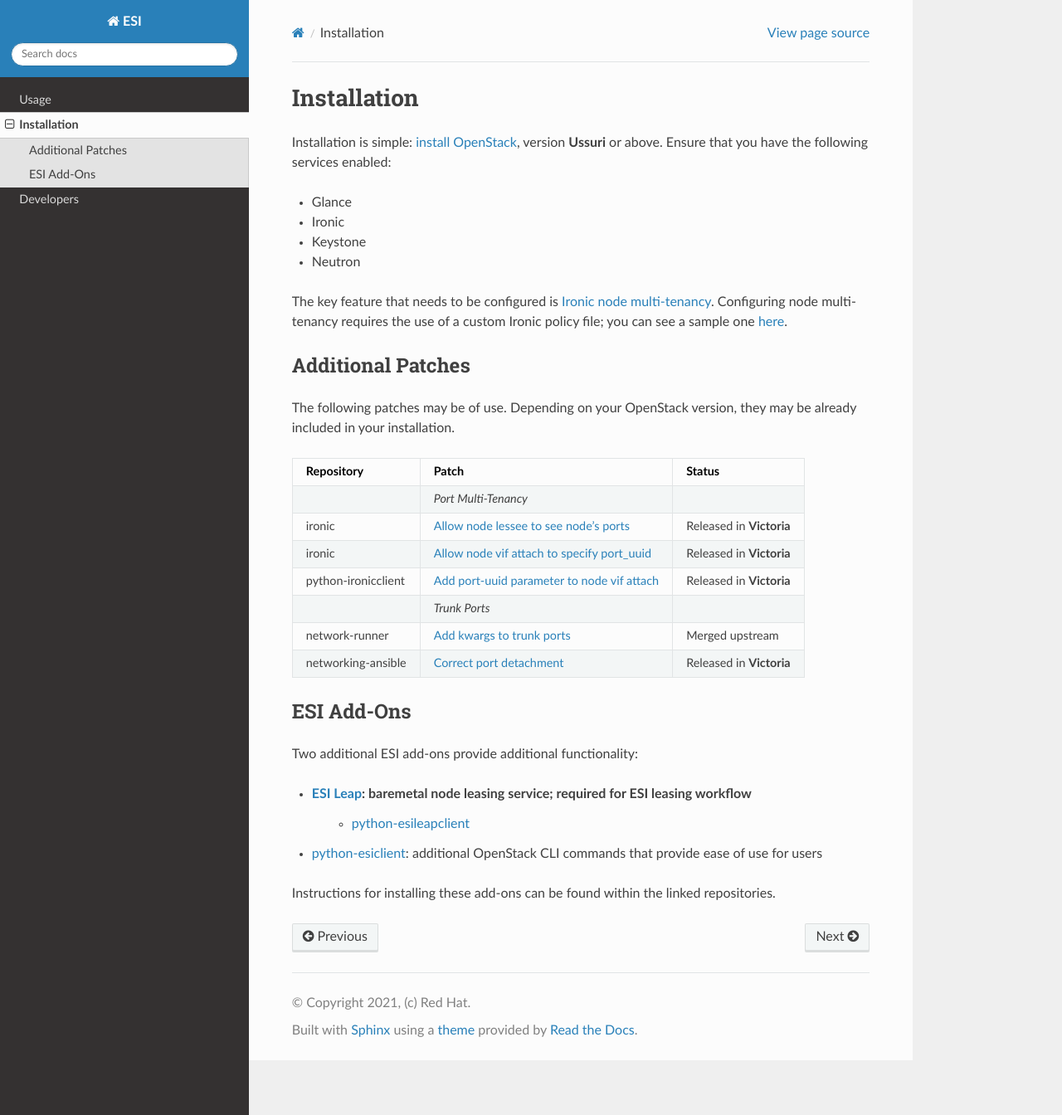
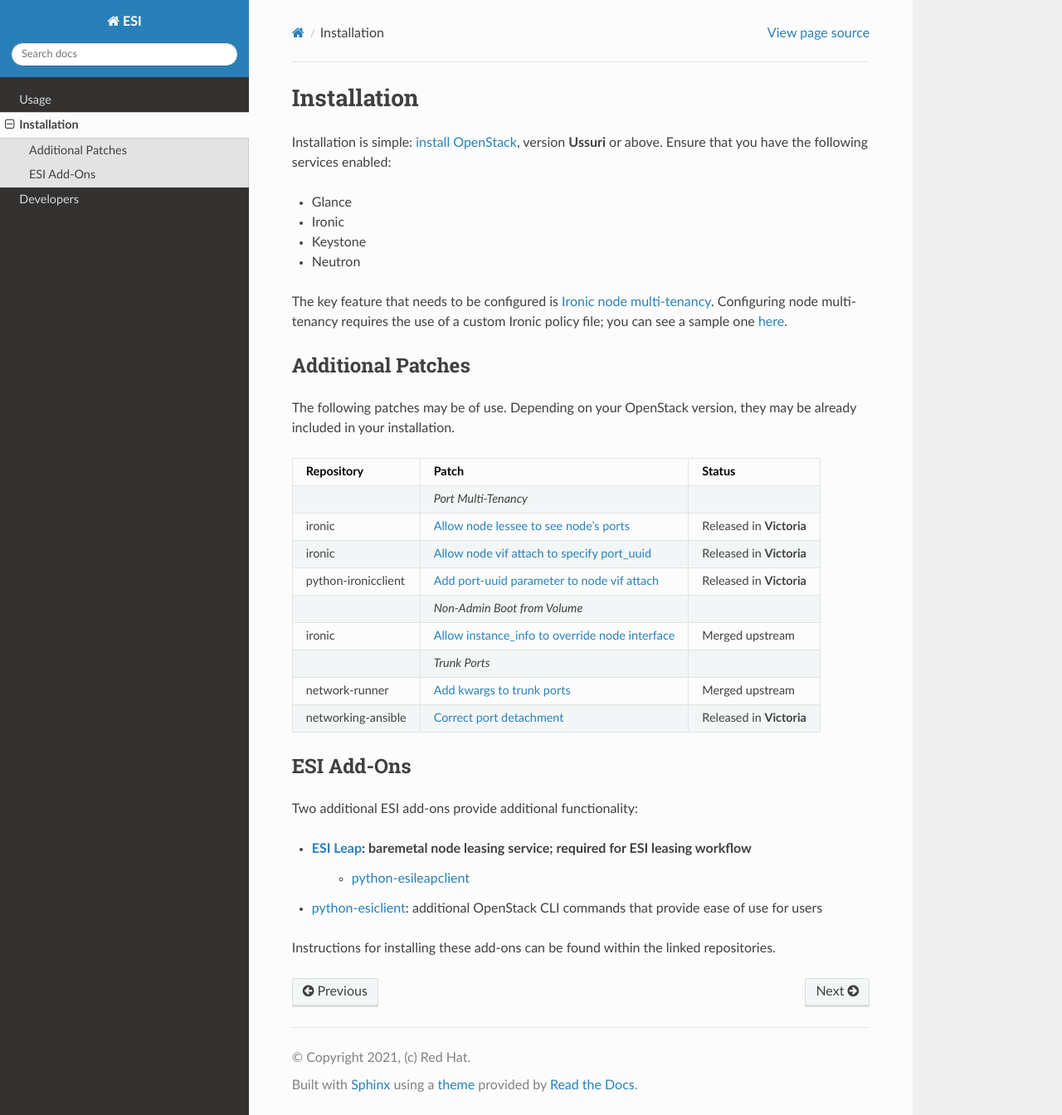
Before and after one commit to CCI-MOC/esi, a Sphinx documentation site: the page built from docs/source/install/index.rst, in a window 1280 px wide and 1344 px high. Shown: the whole window at 83% size. Built offline with Sphinx 7.4.7 and the Read the Docs theme 2.0.0, drawn with Linux system fonts in a browser that asks for light colours.

Commit message:
Add information about patches needed for boot-from-volume
This patch updates the documentation to include a link to the
patch needed to allow non-admins to boot-from-volume.

```diff
--- a/docs/source/install/index.rst
+++ b/docs/source/install/index.rst
@@ -15,23 +15,27 @@ Additional Patches
 
 The following patches may be of use. Depending on your OpenStack version, they may be already included in your installation.
 
-+---------------------+-----------------------------------------------+--------------------------+
-| Repository          | Patch                                         | Status                   |
-+=====================+===============================================+==========================+
-|                     | *Port Multi-Tenancy*                          |                          |
-+---------------------+-----------------------------------------------+--------------------------+
-| ironic              | `Allow node lessee to see node's ports`_      | Released in **Victoria** |
-+---------------------+-----------------------------------------------+--------------------------+
-| ironic              | `Allow node vif attach to specify port_uuid`_ | Released in **Victoria** |
-+---------------------+-----------------------------------------------+--------------------------+
-| python-ironicclient | `Add port-uuid parameter to node vif attach`_ | Released in **Victoria** |
-+---------------------+-----------------------------------------------+--------------------------+
-|                     | *Trunk Ports*                                 |                          |
-+---------------------+-----------------------------------------------+--------------------------+
-| network-runner      | `Add kwargs to trunk ports`_                  | Merged upstream          |
-+---------------------+-----------------------------------------------+--------------------------+
-| networking-ansible  | `Correct port detachment`_                    | Released in **Victoria** |
-+---------------------+-----------------------------------------------+--------------------------+
++---------------------+---------------------------------------------------+--------------------------+
+| Repository          | Patch                                             | Status                   |
++=====================+===================================================+==========================+
+|                     | *Port Multi-Tenancy*                              |                          |
++---------------------+---------------------------------------------------+--------------------------+
+| ironic              | `Allow node lessee to see node's ports`_          | Released in **Victoria** |
++---------------------+---------------------------------------------------+--------------------------+
+| ironic              | `Allow node vif attach to specify port_uuid`_     | Released in **Victoria** |
++---------------------+---------------------------------------------------+--------------------------+
+| python-ironicclient | `Add port-uuid parameter to node vif attach`_     | Released in **Victoria** |
++---------------------+---------------------------------------------------+--------------------------+
+|                     | *Non-Admin Boot from Volume*                      |                          |
++---------------------+---------------------------------------------------+--------------------------+
+| ironic              | `Allow instance_info to override node interface`_ | Merged upstream          |
++---------------------+---------------------------------------------------+--------------------------+
+|                     | *Trunk Ports*                                     |                          |
++---------------------+---------------------------------------------------+--------------------------+
+| network-runner      | `Add kwargs to trunk ports`_                      | Merged upstream          |
++---------------------+---------------------------------------------------+--------------------------+
+| networking-ansible  | `Correct port detachment`_                        | Released in **Victoria** |
++---------------------+---------------------------------------------------+--------------------------+
 
 ESI Add-Ons
 -----------
@@ -55,3 +59,4 @@ Instructions for installing these add-ons can be found within the linked reposit
 .. _Add port-uuid parameter to node vif attach: https://review.opendev.org/#/c/737585/
 .. _Add kwargs to trunk ports: https://github.com/ansible-network/network-runner/pull/48
 .. _Correct port detachment: https://review.opendev.org/#/c/745318/
+.. _Allow instance_info to override node interface: https://review.opendev.org/c/openstack/ironic/+/777434
```
